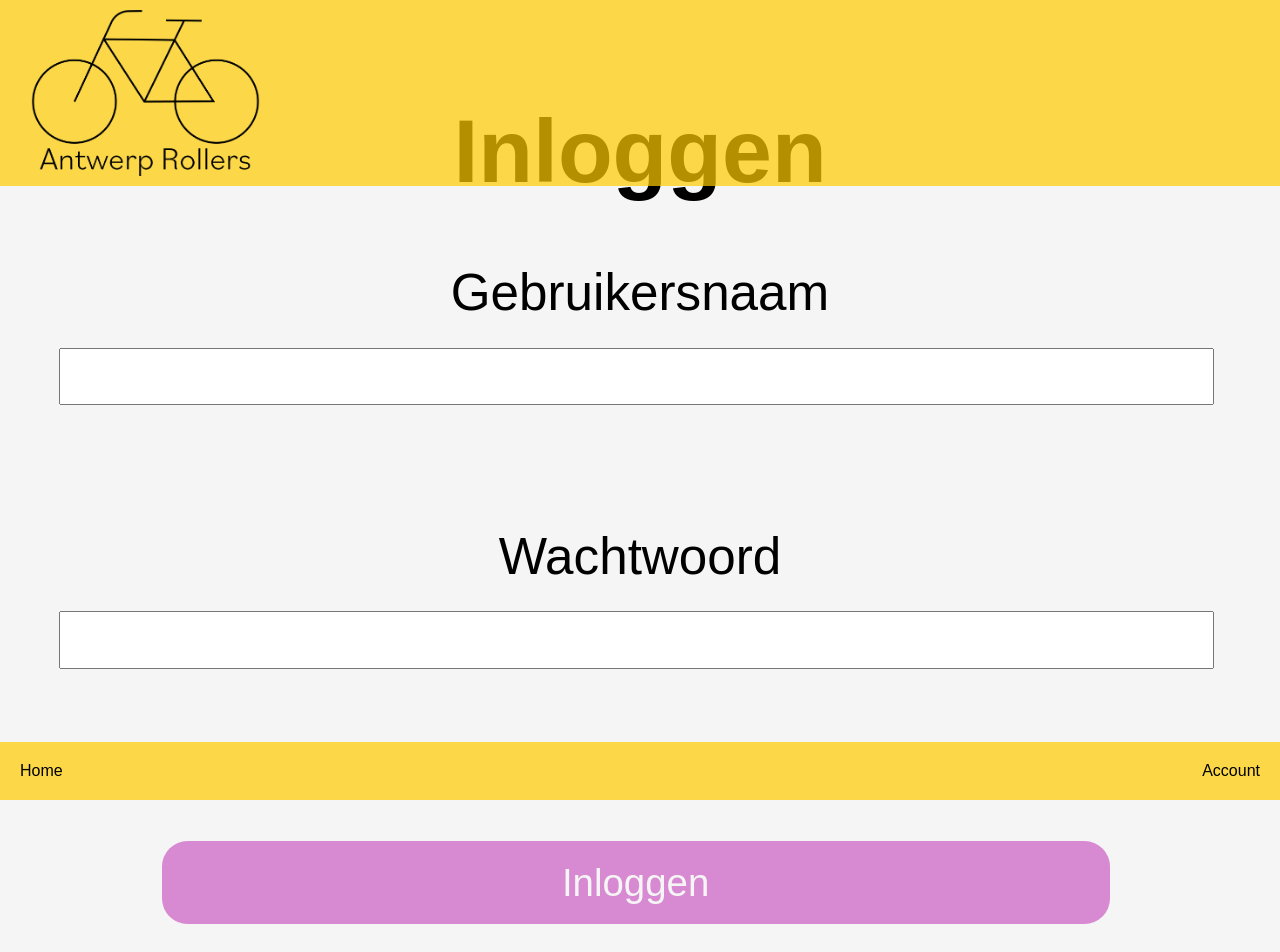
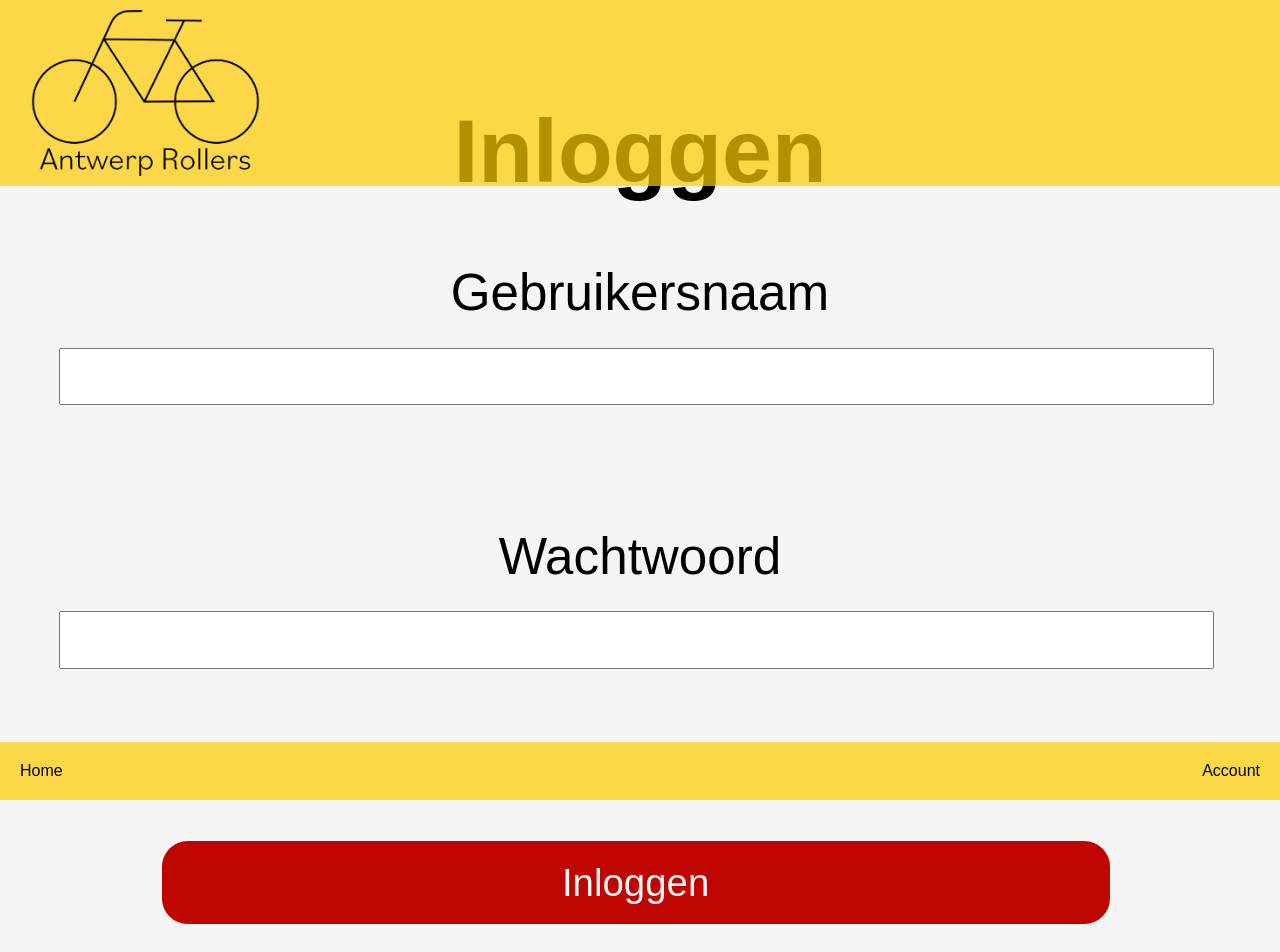
Before and after one commit to VdMOryana/opdracht7, a Next.js app: page /account in a window 1280 px wide. Shown: the top 952 px of the page. Built offline with nearby package versions, Linux system fonts and the light colour scheme.

Commit message:
Test netlify change

```diff
--- a/src/styles/Account.module.css
+++ b/src/styles/Account.module.css
@@ -25,7 +25,7 @@
     border: none;
     border-radius: 2vw;
     font-size: 3vw;
-    background-color: #b309a575;
+    background-color: #BF0500;
     color: #F5F5F5;
     margin-top: 8vw;
 }
--- a/src/styles/ButtonGroup.module.css
+++ b/src/styles/ButtonGroup.module.css
@@ -11,7 +11,7 @@
 .button {
   width: 100%;
   height: 100%;
-  background-color: #b309a575;
+  background-color: #DD0800;
   color: #F5F5F5;
   border: none;
   border-radius: 5px;
--- a/src/styles/Home.module.css
+++ b/src/styles/Home.module.css
@@ -11,7 +11,7 @@
     border: none;
     border-radius: 2vw;
     font-size: 3.5vw;
-    background-color: #b309a575;
+    background-color: #DD0800;
     color: #F5F5F5;
 }
 
```
